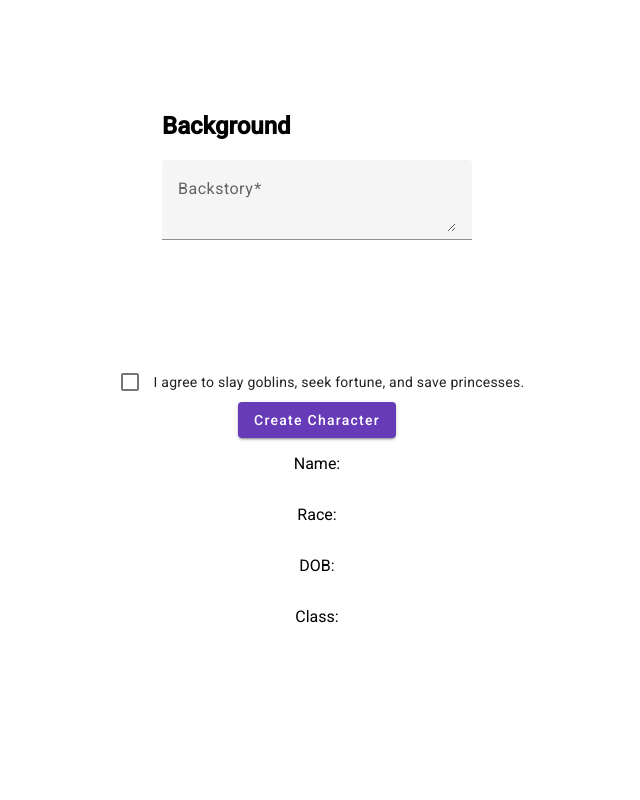
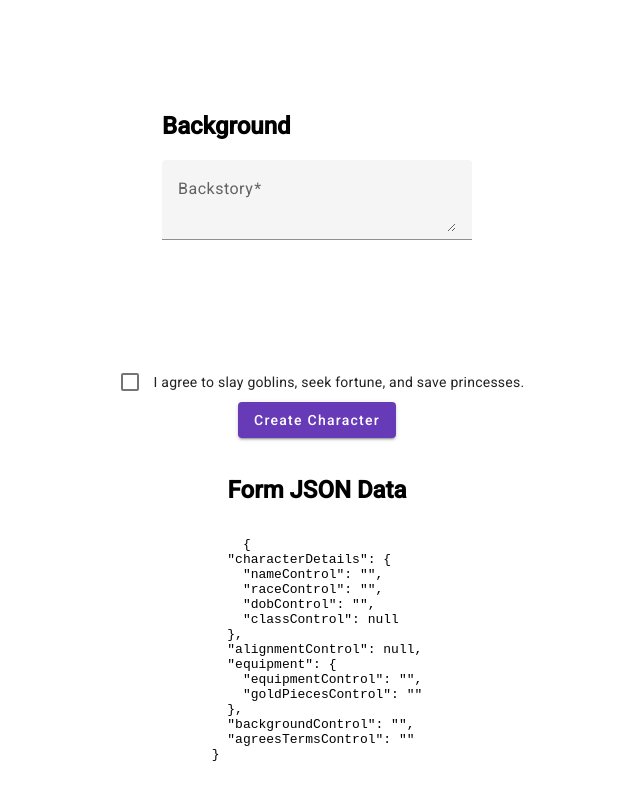
Before and after one commit to coreybigboi/adventurerCreator, an Angular app: page /create in a window 1280 px wide. Shown: the part 753-1553 px from the top of the page, without its empty margins (323-963 px from the left). Before the commit the page ends 1415 px from the top, so only its background shows below. Built offline with nearby package versions, Linux system fonts and the light colour scheme.

Commit message:
form displays json

```diff
--- a/src/app/pages/create-adventurer/create-adventurer.component.html
+++ b/src/app/pages/create-adventurer/create-adventurer.component.html
@@ -77,8 +77,9 @@
     <button mat-raised-button color="primary" type="submit">Create Character</button>
   </form>
 
-  <p>Name: {{characterform.value.characterDetails?.nameControl}}</p>
-  <p>Race: {{characterform.value.characterDetails?.raceControl}}</p>
-  <p>DOB: {{characterform.value.characterDetails?.dobControl}}</p>
-  <p>Class: {{characterform.value.characterDetails?.classControl}}</p>
+  <br>
+  <h2>Form JSON Data</h2>
+  <pre>
+    {{characterform.value | json}}
+  </pre>
 </div>
--- a/src/app/pages/create-adventurer/create-adventurer.component.ts
+++ b/src/app/pages/create-adventurer/create-adventurer.component.ts
@@ -7,6 +7,7 @@ import {MatDatepicker, MatDatepickerInput, MatDatepickerToggle} from "@angular/m
 import {MatRadioModule} from "@angular/material/radio";
 import {MatCheckboxModule} from "@angular/material/checkbox";
 import {provideNativeDateAdapter} from "@angular/material/core";
+import { JsonPipe } from '@angular/common';
 
 @Component({
   selector: 'app-create-adventurer',
@@ -22,6 +23,7 @@ import {provideNativeDateAdapter} from "@angular/material/core";
     MatDatepickerToggle,
     MatRadioModule,
     MatCheckboxModule,
+    JsonPipe
   ],
   providers: [provideNativeDateAdapter()],
   templateUrl: './create-adventurer.component.html',
```
